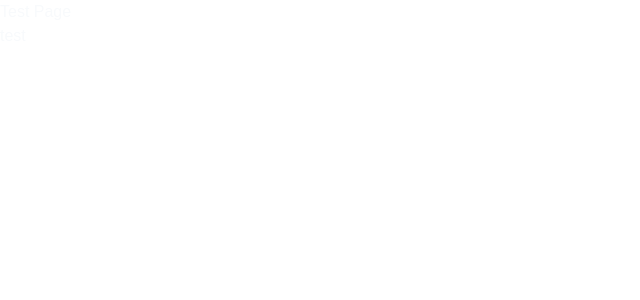
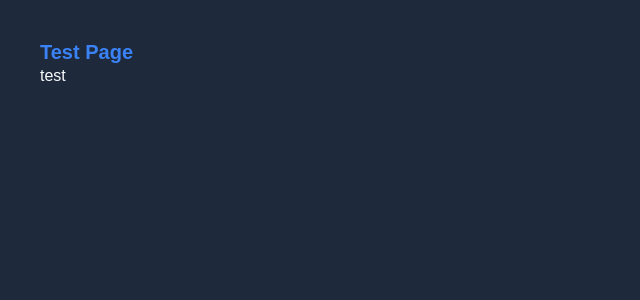
Before and after one commit to ozen0718/coworkers, a Next.js app: page / in a window 1280 px wide. Shown: the top 300 px of the page, without its empty margins (0-640 px from the left). Built offline with nearby package versions, Linux system fonts and the light colour scheme.

Commit message:
[Style] 루트 페이지 css 적용

```diff
--- a/src/app/page.tsx
+++ b/src/app/page.tsx
@@ -1,7 +1,7 @@
 export default function Home() {
   return (
-    <div>
-      <h1>Test Page</h1>
+    <div className="bg-bg200 min-h-screen p-10">
+      <h1 className="text-xl-semibold text-blue">Test Page</h1>
       <span>test</span>
     </div>
   );
```
